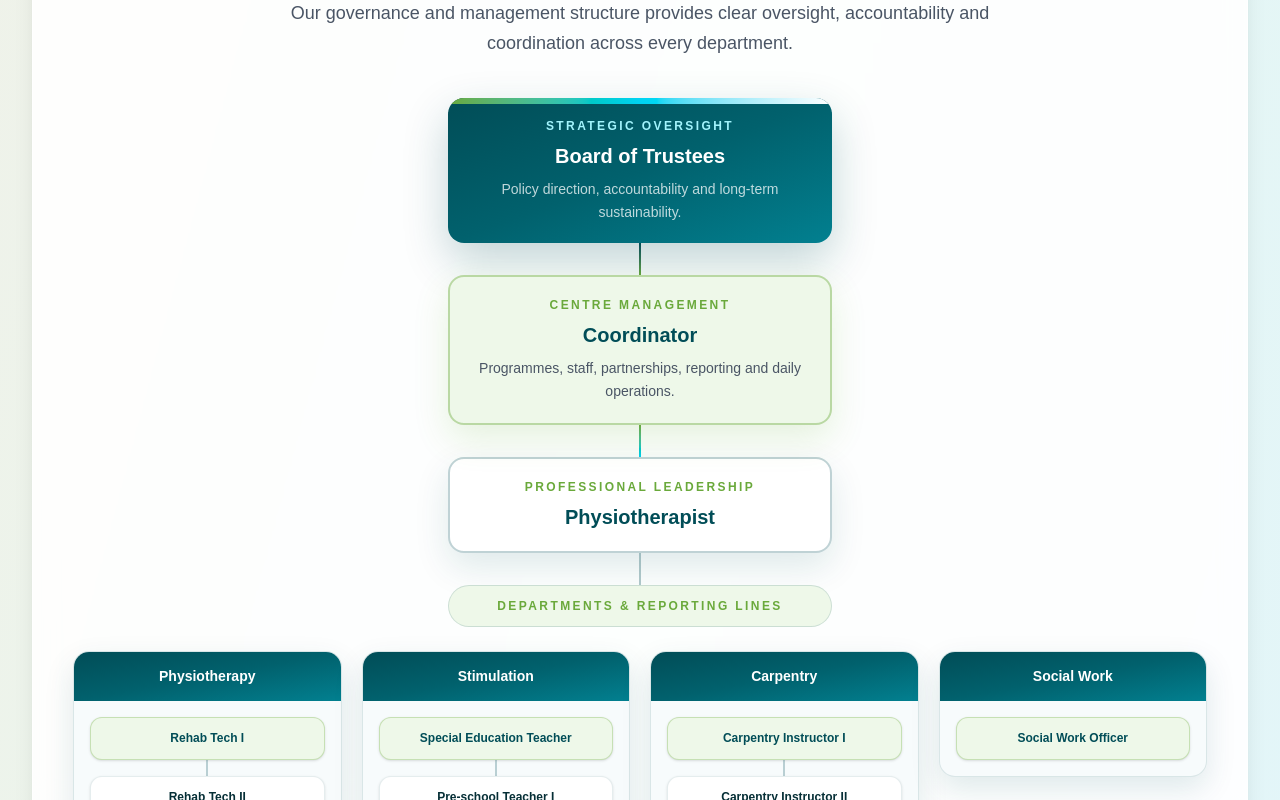
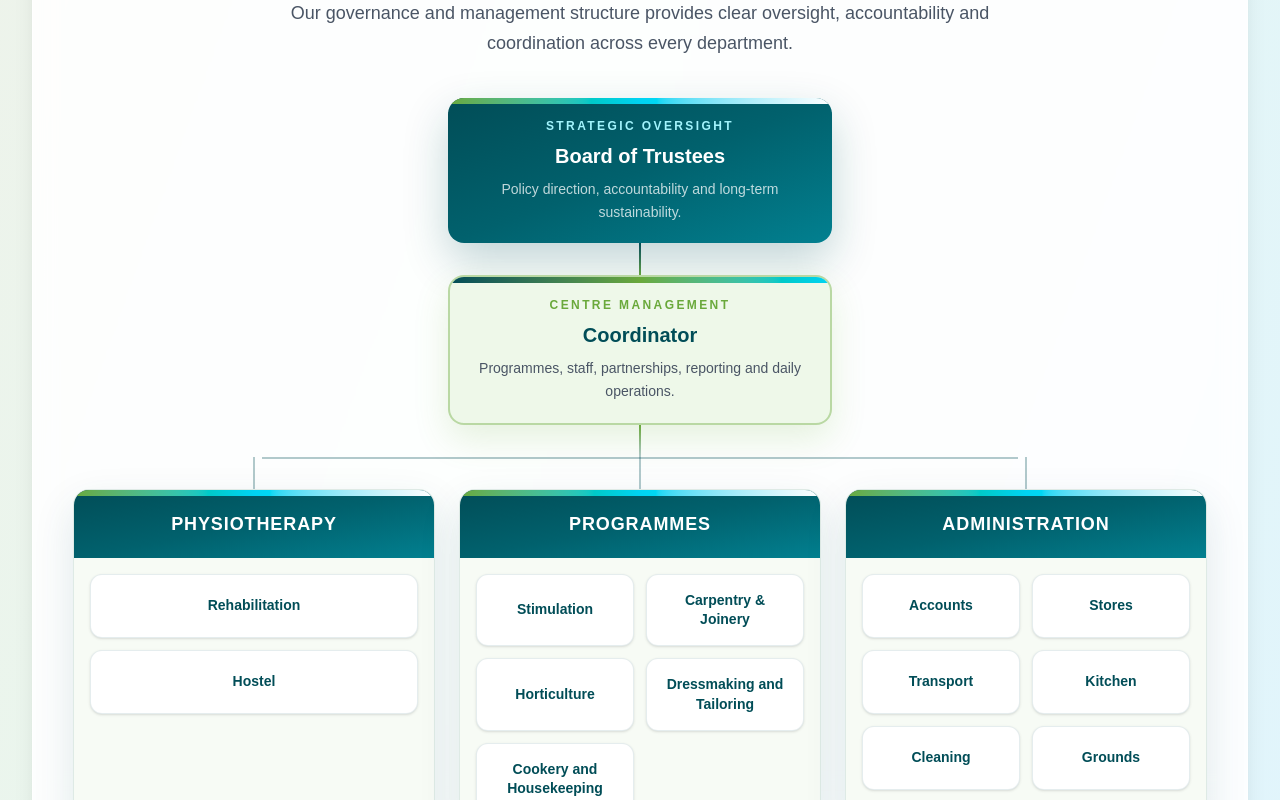
Before and after one commit to Cassper1999/motswedi-rehab, a Next.js app: page /about in a window 1280 px wide. Shown: the part 2000-2800 px from the top of the page. Built offline with nearby package versions, Linux system fonts and the light colour scheme.

Commit message:
Update organisational structure

```diff
--- a/src/app/about/page.tsx
+++ b/src/app/about/page.tsx
@@ -299,10 +299,10 @@ export default function AboutPage() {
   whileInView={{ opacity: 1, y: 0 }}
   viewport={{ once: true, amount: 0.05 }}
   transition={{ duration: 0.7 }}
-          className="mt-8 overflow-hidden rounded-[1.5rem] border border-white/70 bg-white/90 p-6 shadow-xl backdrop-blur-md md:mt-12 md:rounded-[2rem] md:p-10"
+  className="mt-8 overflow-hidden rounded-[1.5rem] border border-white/70 bg-white/90 p-5 shadow-xl backdrop-blur-md sm:p-6 md:mt-12 md:rounded-[2rem] md:p-10"
 >
   <div className="text-center">
-            <p className="text-sm font-bold uppercase tracking-[0.2em] text-[#6aa93b]">
+    <p className="text-xs font-bold uppercase tracking-[0.18em] text-[#6aa93b] sm:text-sm sm:tracking-[0.2em]">
       Leadership &amp; Departments
     </p>
 
@@ -311,9 +311,8 @@ export default function AboutPage() {
     </h2>
 
     <p className="mx-auto mt-4 max-w-3xl text-base leading-relaxed text-gray-600 md:text-lg">
-              Our governance and management structure provides clear
-              oversight, accountability and coordination across every
-              department.
+      Our governance and management structure provides clear oversight,
+      accountability and coordination across every department.
     </p>
   </div>
 
@@ -345,6 +344,8 @@ export default function AboutPage() {
       whileHover={{ y: -4 }}
       className="relative mx-auto max-w-sm overflow-hidden rounded-2xl border-2 border-[#6aa93b]/40 bg-[#eef8e9] px-6 py-5 text-center shadow-[0_14px_35px_rgba(106,169,59,0.16)]"
     >
+      <div className="absolute left-0 top-0 h-1.5 w-full bg-gradient-to-r from-[#014d57] via-[#6aa93b] to-cyan-400" />
+
       <p className="text-xs font-bold uppercase tracking-[0.2em] text-[#6aa93b]">
         Centre Management
       </p>
@@ -354,60 +355,94 @@ export default function AboutPage() {
       </h3>
 
       <p className="mt-2 text-sm leading-relaxed text-gray-600">
-                Programmes, staff, partnerships, reporting and daily
-                operations.
+        Programmes, staff, partnerships, reporting and daily operations.
       </p>
     </motion.div>
 
-            <div className="mx-auto h-8 w-0.5 bg-gradient-to-b from-[#6aa93b] to-cyan-400" />
+    <div className="mx-auto h-8 w-0.5 bg-gradient-to-b from-[#6aa93b] to-[#014d57]/30" />
 
-            {/* PHYSIOTHERAPIST */}
-            <motion.div
-              whileHover={{ y: -4 }}
-              className="mx-auto max-w-sm rounded-2xl border-2 border-[#014d57]/25 bg-white px-6 py-5 text-center shadow-[0_14px_35px_rgba(1,77,87,0.12)]"
-            >
-              <p className="text-xs font-bold uppercase tracking-[0.2em] text-[#6aa93b]">
-                Professional Leadership
-              </p>
-
-              <h3 className="mt-2 text-xl font-black text-[#014d57]">
-                Physiotherapist
-              </h3>
-            </motion.div>
-
-            <div className="mx-auto h-8 w-0.5 bg-[#014d57]/30" />
-
-            <div className="mx-auto mb-6 max-w-sm rounded-full border border-[#014d57]/15 bg-[#eef8e9] px-5 py-3 text-center text-xs font-black uppercase tracking-[0.2em] text-[#6aa93b]">
-              Departments &amp; Reporting Lines
+    {/* MOBILE REPORTING LABEL */}
+    <div className="mx-auto mb-6 max-w-sm rounded-full border border-[#014d57]/15 bg-[#eef8e9] px-5 py-3 text-center text-xs font-black uppercase tracking-[0.16em] text-[#014d57] lg:hidden">
+      Departments Reporting to the Coordinator
     </div>
 
     {/* DEPARTMENTS */}
-            <div className="mx-auto grid max-w-6xl gap-5 lg:grid-cols-4 lg:items-start">
-              {organisationBranches.map((branch, index) => (
-                <motion.div
+    <div className="relative mx-auto max-w-6xl">
+      {/* DESKTOP CONNECTING LINE */}
+      <div className="absolute left-[16.666%] right-[16.666%] top-0 hidden h-0.5 bg-[#014d57]/30 lg:block" />
+
+      <div className="grid gap-6 lg:grid-cols-3 lg:items-stretch">
+        {[
+          {
+            department: "Physiotherapy",
+            units: ["Rehabilitation", "Hostel"],
+          },
+          {
+            department: "Programmes",
+            units: [
+              "Stimulation",
+              "Carpentry & Joinery",
+              "Horticulture",
+              "Dressmaking and Tailoring",
+              "Cookery and Housekeeping",
+            ],
+          },
+          {
+            department: "Administration",
+            units: [
+              "Accounts",
+              "Stores",
+              "Transport",
+              "Kitchen",
+              "Cleaning",
+              "Grounds",
+            ],
+          },
+        ].map((branch, index) => (
+          <motion.article
             key={branch.department}
-                  initial={{ opacity: 0, y: 20 }}
+            initial={{ opacity: 0, y: 24 }}
             whileInView={{ opacity: 1, y: 0 }}
-                  viewport={{ once: true }}
+            viewport={{ once: true, amount: 0.15 }}
             transition={{
-                    duration: 0.4,
-                    delay: index * 0.04,
+              duration: 0.5,
+              delay: index * 0.08,
             }}
-                  className={
-                    branch.department === "Administration"
-                      ? "lg:col-span-2 lg:row-start-2"
-                      : branch.department === "ICT"
-                        ? "lg:col-start-3 lg:row-start-2"
-                        : branch.department === "Skills/Ability Training"
-                          ? "lg:col-start-4 lg:row-start-2"
-                          : branch.department === "Agriculture"
-                            ? "lg:col-span-2 lg:col-start-2 lg:row-start-3"
+            whileHover={{ y: -5 }}
+            className="relative h-full lg:pt-8"
+          >
+            {/* DESKTOP VERTICAL CONNECTOR */}
+            <div className="absolute left-1/2 top-0 hidden h-8 w-0.5 -translate-x-1/2 bg-[#014d57]/30 lg:block" />
+
+            <div className="h-full overflow-hidden rounded-2xl border border-[#014d57]/10 bg-[#f7fbf5] shadow-[0_16px_42px_rgba(1,77,87,0.12)]">
+              <div className="relative overflow-hidden bg-gradient-to-br from-[#014d57] via-[#01616d] to-[#028090] px-5 py-5 text-center text-white">
+                <div className="absolute left-0 top-0 h-1.5 w-full bg-gradient-to-r from-[#6aa93b] via-cyan-400 to-white" />
+
+                <h3 className="text-lg font-black uppercase tracking-[0.05em]">
+                  {branch.department}
+                </h3>
+              </div>
+
+              <div
+                className={`grid gap-3 p-4 ${
+                  branch.units.length > 2
+                    ? "sm:grid-cols-2 lg:grid-cols-1 xl:grid-cols-2"
                     : ""
-                  }
+                }`}
               >
-                  <DepartmentBranch branch={branch} />
-                </motion.div>
+                {branch.units.map((unit) => (
+                  <div
+                    key={unit}
+                    className="flex min-h-[4rem] items-center justify-center rounded-xl border border-[#014d57]/10 bg-white px-4 py-4 text-center text-sm font-bold leading-snug text-[#014d57] shadow-sm"
+                  >
+                    {unit}
+                  </div>
                 ))}
+              </div>
+            </div>
+          </motion.article>
+        ))}
+      </div>
     </div>
   </div>
 </motion.section>
--- a/src/app/programmes/stimulation/page.tsx
+++ b/src/app/programmes/stimulation/page.tsx
@@ -141,7 +141,7 @@ export default function StimulationPage() {
             <div className="rounded-2xl border border-[#014d57]/10 bg-gradient-to-br from-white to-[#f7fbfc] p-6 shadow-sm">
               <h3 className="font-bold text-[#014d57]">Age Group</h3>
               <p className="mt-4 text-base leading-relaxed text-gray-600 md:text-lg">
-                4–10 Years
+                4–9 Years
               </p>
             </div>
 
@@ -193,9 +193,10 @@ export default function StimulationPage() {
           </h2>
 
           <ul className="mt-4 space-y-3 text-base leading-relaxed text-gray-600 md:mt-6 md:text-lg">
-            <li>• Child medical card, 0–5 years</li>
+            <li>• Child medical card, 4–9 years</li>
             <li>• Psychometric assessment by a recognised educational psychologist</li>
             <li>• Copy of the child&apos;s birth certificate</li>
+            <li>• Under 5 Birth Medical Card</li>
             <li>• Parent or caregiver involvement during the process</li>
           </ul>
         </PremiumTile>
```
Lines whose indentation alone changed are shown as unchanged.
